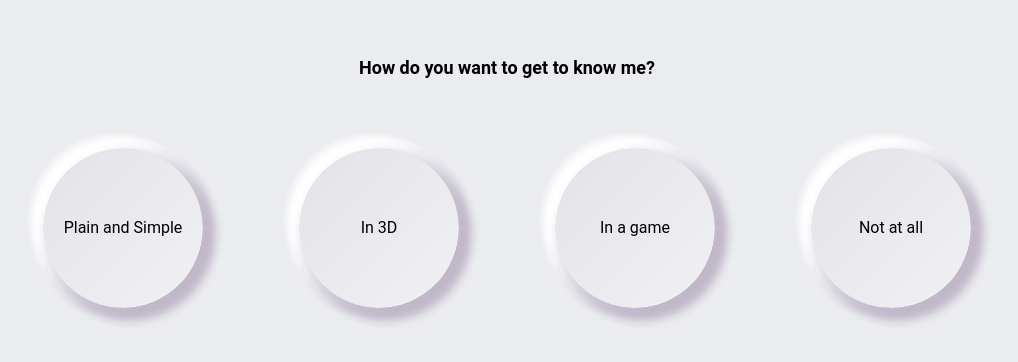
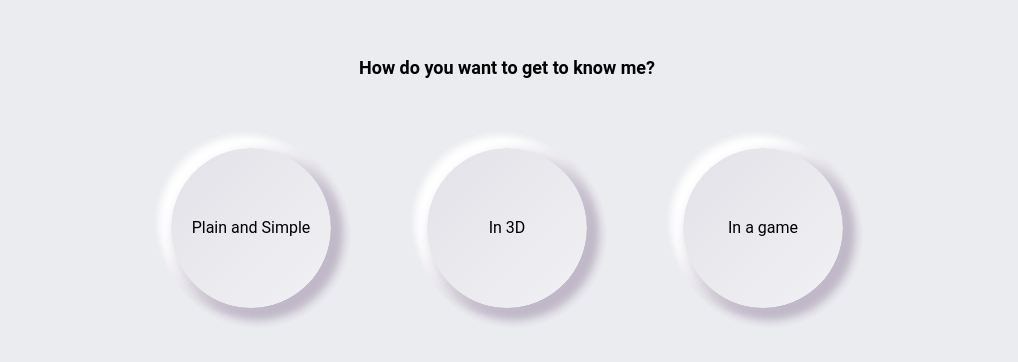
Before and after one commit to mischulz14/portfolio-new, a Next.js app: page / in a window 1280 px wide. Shown: the part 202-564 px from the top of the page, without its empty margins (133-1151 px from the left). Built offline with nearby package versions, Linux system fonts and the light colour scheme.

Commit message:
delete button

```diff
--- a/pages/index.tsx
+++ b/pages/index.tsx
@@ -29,7 +29,6 @@ export default function Home() {
           <Link href={'/game'}>
             <ButtonRounded>In a game</ButtonRounded>
           </Link>
-          <ButtonRounded>Not at all</ButtonRounded>
         </div>
       </div>
     </>
```
